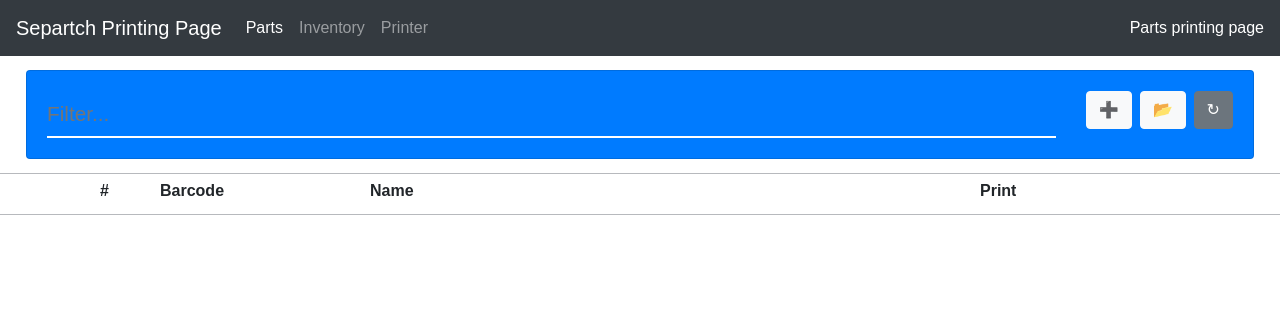
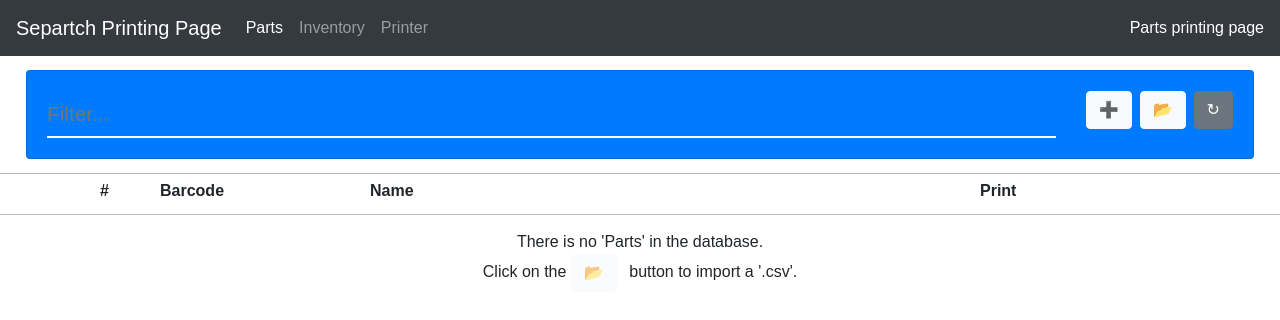
Before and after one commit to Sprtch/huron, a React (Create React App) app: page /parts in a window 1280 px wide. Shown: the top 320 px of the page. Built offline with nearby package versions, Linux system fonts and the light colour scheme; no server answers.

Commit message:
add help row when nothing shown in the table

```diff
--- a/src/screens/Inventory.js
+++ b/src/screens/Inventory.js
@@ -1,12 +1,18 @@
 import React, { useState } from "react";
-import { InventoryContext } from "../models/Inventory";
 import { PartContext } from "../models/Parts";
 import { Loading } from "../component/Spinner";
 import { CardHeaderSearch } from "../component/Card";
 import { PlainInput } from "../component/Input";
-import { Column, Table, AutoSizer } from "react-virtualized";
+import { Column } from "react-virtualized";
 import { TableWrapper } from "../component/Table";
-import { Button, Modal, ModalHeader, ModalBody, ModalFooter } from "reactstrap";
+import {
+  Button,
+  Container,
+  Modal,
+  ModalHeader,
+  ModalBody,
+  ModalFooter,
+} from "reactstrap";
 
 const AddPartModal = ({ inventory, create }) => {
   const [modal, setModal] = useState(false);
@@ -156,6 +162,28 @@ export default ({ inventory }) => {
     return <Quantity quantity={quantity} />;
   };
 
+  const helpRowRenderer = () => {
+    return (
+      <Container style={{ padding: "15px", textAlign: "center" }}>
+        {"There is no 'Parts' currently in the inventory."}
+        <br />
+        {"Click on the "}
+        <Button disabled color="light" className="mr-2">
+          {"➕"}
+        </Button>
+        {
+          " button located on the header to create an inventory entry for the selected 'Part'."
+        }
+        <br />
+        {"Export the inventory to '.csv' by clicking on the "}
+        <Button disabled color="light" className="mr-2">
+          {"📩"}
+        </Button>
+        {" button."}
+      </Container>
+    );
+  };
+
   const filtered = inventory.filter(filter);
 
   return (
@@ -181,6 +209,7 @@ export default ({ inventory }) => {
           rows={filtered}
           rowCount={filtered.length}
           rowGetter={({ index }) => filtered[index]}
+          noRowsRenderer={helpRowRenderer}
         >
           <Column label="#" dataKey="id" width={50} />
           <Column
--- a/src/screens/Parts.js
+++ b/src/screens/Parts.js
@@ -1,12 +1,18 @@
 import React, { useState } from "react";
-import { PartContext } from "../models/Parts";
 import { PrinterContext } from "../models/Printer";
 import { PlainInput } from "../component/Input";
 import { Loading } from "../component/Spinner";
 import { TableWrapper } from "../component/Table";
 import { CardHeaderSearch } from "../component/Card";
 import { Column } from "react-virtualized";
-import { Button, Modal, ModalHeader, ModalBody, ModalFooter } from "reactstrap";
+import {
+  Button,
+  Container,
+  Modal,
+  ModalHeader,
+  ModalBody,
+  ModalFooter,
+} from "reactstrap";
 
 const PartImportModal = ({ add }) => {
   const [modal, setModal] = useState(false);
@@ -178,6 +184,20 @@ const PrintCell = ({ print, id }) => {
 export default ({ parts }) => {
   const [filter, setFilter] = useState("");
 
+  const helpRowRenderer = () => {
+    return (
+      <Container style={{ padding: "15px", textAlign: "center" }}>
+        {"There is no 'Parts' in the database."}
+        <br />
+        {"Click on the "}
+        <Button disabled color="light" className="mr-2">
+          📂
+        </Button>
+        {" button to import a '.csv'."}
+      </Container>
+    );
+  };
+
   const filtered = parts.filter(filter);
 
   return (
@@ -201,6 +221,7 @@ export default ({ parts }) => {
           rows={filtered}
           rowCount={filtered.length}
           rowGetter={({ index }) => filtered[index]}
+          noRowsRenderer={helpRowRenderer}
         >
           <Column label="#" dataKey="id" width={50} />
           <Column
```
